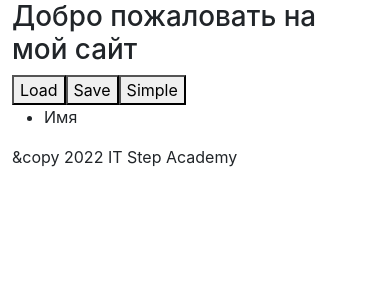
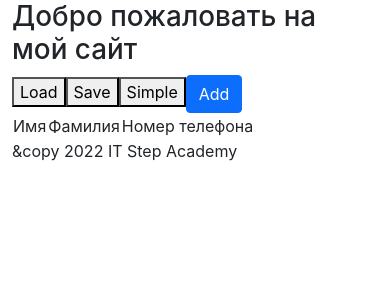
Before and after one commit to ninydev/f12, a React (Create React App) app in the folder 24_first_react/: page / in a window 390 px wide. Both pictures are taken after a click on the button "Simple". Shown: the top 300 px of the page. Built offline with nearby package versions, Linux system fonts and the light colour scheme.

Commit message:
PhoneBook Start

```diff
--- /dev/null
+++ b/24_first_react/src/components/PhoneBook/AddContact.js
@@ -0,0 +1,66 @@
+import React from "react";
+
+class AddContact extends React.Component {
+
+    constructor(props) {
+        super(props);
+        this.state = {
+            name: '',
+            subName: '',
+            number: ''
+        }
+        this.onChange = this.onChange.bind(this) // Разрешить методу доступ к классу
+    }
+
+    /**
+     * Динапический перенос данных в стейт
+     * @param e
+     */
+    onChange(e) {
+        const oldState = this.state;
+        oldState[e.target.name] = e.target.value;
+        this.setState(oldState);
+    }
+
+    /**
+     * Метод, который передаст информацию в главный компонент
+     */
+    onSave(){
+        this.props.save(this.state);
+    }
+
+
+    render() {
+        return(
+            <>
+                <button type="button" className="btn btn-primary" data-bs-toggle="modal" data-bs-target="#addContact">
+                    Add
+                </button>
+
+                <div className="modal fade" id="addContact" tabIndex="-1" aria-labelledby="addContactModalLabel" aria-hidden="true">
+                    <div className="modal-dialog">
+                        <div className="modal-content">
+                            <div className="modal-header">
+                                <h5 className="modal-title" id="addContactModalLabel">Add Contact</h5>
+                                <button type="button" className="btn-close" data-bs-dismiss="modal" aria-label="Close"></button>
+                            </div>
+                            <div className="modal-body">
+                                <label> Name: <input type="text" name="name" onChange={this.onChange}/></label>
+                                <label> SubName: <input type="text" name="subName" onChange={this.onChange}/></label>
+                                <label> Number: <input type="text" name="number" onChange={this.onChange}/></label>
+                            </div>
+                            <div className="modal-footer">
+                                <button type="button" className="btn btn-secondary" data-bs-dismiss="modal">Close</button>
+                                <button onClick={this.onSave.bind(this)} type="button" data-bs-dismiss="modal" className="btn btn-primary">Save changes</button>
+                            </div>
+                        </div>
+                    </div>
+                </div>
+            </>
+        )
+    }
+
+
+}
+
+export default AddContact
--- /dev/null
+++ b/24_first_react/src/components/PhoneBook/Contact.js
@@ -0,0 +1,22 @@
+import React from "react"
+
+class Contact extends React.Component {
+
+    render() {
+        return (
+        <tr>
+            <td>
+                {this.props.contact.name}
+            </td>
+            <td>
+                {this.props.contact.subName}
+            </td>
+            <td>
+                {this.props.contact.number}
+            </td>
+        </tr>
+        )
+    }
+}
+
+export default Contact
--- a/24_first_react/src/components/PhoneBook/PhoneBook.js
+++ b/24_first_react/src/components/PhoneBook/PhoneBook.js
@@ -1,4 +1,6 @@
 import React from "react"
+import Contact from "./Contact";
+import AddContact from "./AddContact";
 
 class PhoneBook extends React.Component {
 
@@ -42,6 +44,7 @@ class PhoneBook extends React.Component {
      * @param newContact - новый контакт
      */
     create(newContact) {
+        newContact.id = Date.now() + Math.random()
         const oldState = this.state
         oldState.contacts.push(newContact)
         this.setState(oldState)
@@ -84,14 +87,17 @@ class PhoneBook extends React.Component {
                     <button onClick={this.loadFromLS.bind(this)}> Load </button>
                     <button onClick={this.saveToLS.bind(this)}> Save </button>
                     <button onClick={this.loadSimpleData.bind(this)}> Simple </button>
+                    <AddContact save={this.create.bind(this)}></AddContact>
                 </div>
-                <ul>
+                <table>
+                    <tbody>
                 {
                     this.state.contacts.map(contact => (
-                        <li key={contact.id}> {contact.name}</li>
+                        <Contact  key={contact.id} contact={contact}></Contact>
                     ))
                 }
-                </ul>
+                    </tbody>
+                </table>
             </>
         )
     }
```
